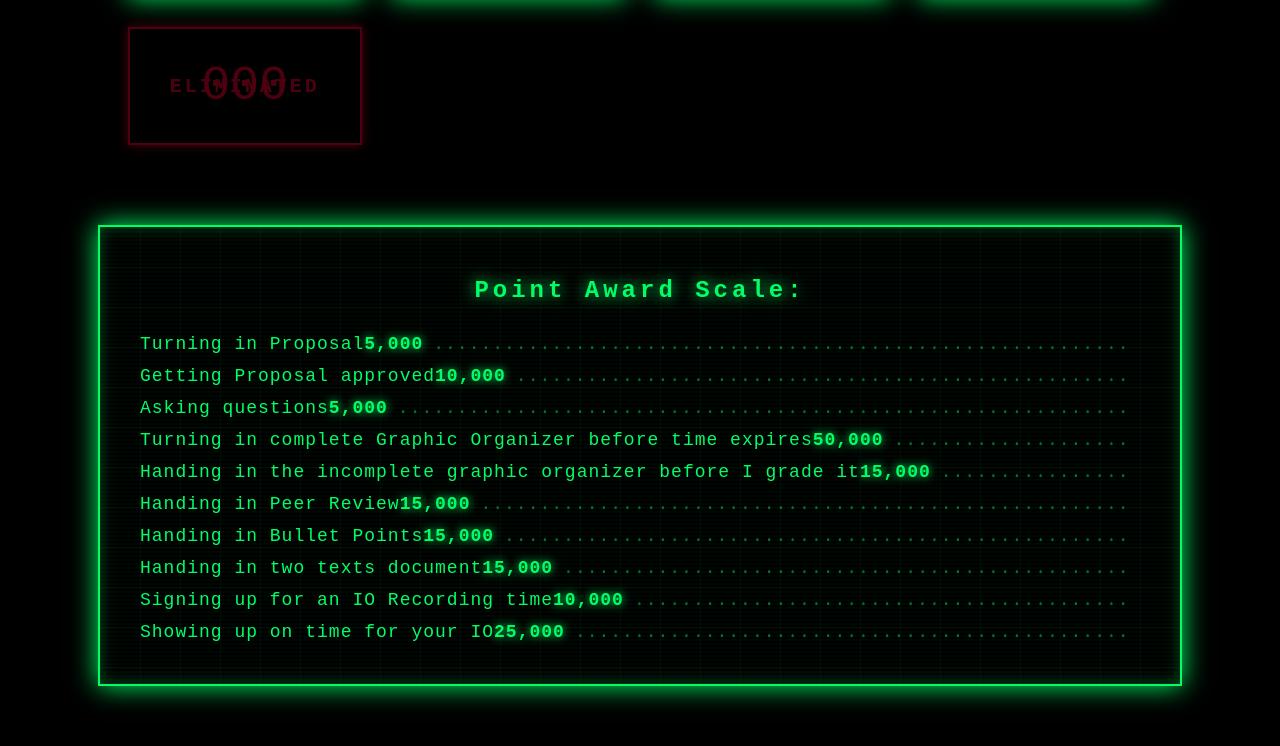
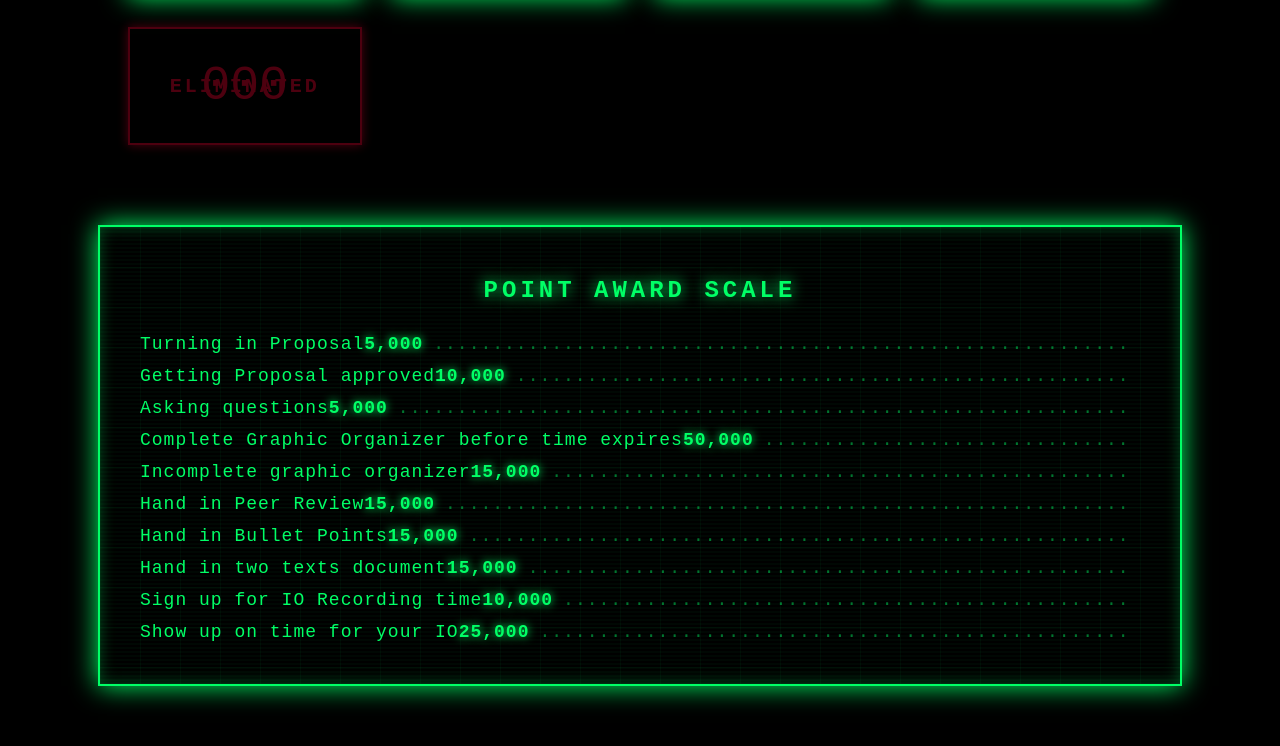
Before and after one commit to thomasbuteau-commits/leaderboard, a plain HTML site: page index.html in a window 1280 px wide. Shown: the part 763-1509 px from the top of the page. Drawn offline with Linux system fonts and the light colour scheme.

Commit message:
Update index.html

```diff
--- a/index.html
+++ b/index.html
@@ -1,11 +1,15 @@
-
 <!DOCTYPE html>
 <html>
+
 <head>
 <meta charset="UTF-8">
+<meta name="viewport" content="width=device-width, initial-scale=1.0">
 <title>Leaderboard</title>
+
 <link rel="stylesheet" href="style.css">
+
 </head>
+
 <body>
 
 <!-- Global CCTV scanline -->
@@ -17,25 +21,74 @@
 </h1>
 
 <div id="countdown" class="countdown"></div>
+
 <div id="leaderboard"></div>
 
-<!-- Point Award Scale -->
-<div class="point-scale">
-  <h2 class="glitch-text">Point Award Scale:</h2>
+
+<!-- POINT AWARD SCALE -->
+
+<section class="point-scale">
+
+<h2 class="glitch-text">POINT AWARD SCALE</h2>
+
 <ul>
-    <li><span class="action">Turning in Proposal</span><span class="points">5,000</span></li>
-    <li><span class="action">Getting Proposal approved</span><span class="points">10,000</span></li>
-    <li><span class="action">Asking questions</span><span class="points">5,000</span></li>
-    <li><span class="action">Turning in complete Graphic Organizer before time expires</span><span class="points">50,000</span></li>
-    <li><span class="action">Handing in the incomplete graphic organizer before I grade it</span><span class="points">15,000</span></li>
-    <li><span class="action">Handing in Peer Review</span><span class="points">15,000</span></li>
-    <li><span class="action">Handing in Bullet Points</span><span class="points">15,000</span></li>
-    <li><span class="action">Handing in two texts document</span><span class="points">15,000</span></li>
-    <li><span class="action">Signing up for an IO Recording time</span><span class="points">10,000</span></li>
-    <li><span class="action">Showing up on time for your IO</span><span class="points">25,000</span></li>
+
+<li>
+<span class="action">Turning in Proposal</span>
+<span class="points">5,000</span>
+</li>
+
+<li>
+<span class="action">Getting Proposal approved</span>
+<span class="points">10,000</span>
+</li>
+
+<li>
+<span class="action">Asking questions</span>
+<span class="points">5,000</span>
+</li>
+
+<li>
+<span class="action">Complete Graphic Organizer before time expires</span>
+<span class="points">50,000</span>
+</li>
+
+<li>
+<span class="action">Incomplete graphic organizer</span>
+<span class="points">15,000</span>
+</li>
+
+<li>
+<span class="action">Hand in Peer Review</span>
+<span class="points">15,000</span>
+</li>
+
+<li>
+<span class="action">Hand in Bullet Points</span>
+<span class="points">15,000</span>
+</li>
+
+<li>
+<span class="action">Hand in two texts document</span>
+<span class="points">15,000</span>
+</li>
+
+<li>
+<span class="action">Sign up for IO Recording time</span>
+<span class="points">10,000</span>
+</li>
+
+<li>
+<span class="action">Show up on time for your IO</span>
+<span class="points">25,000</span>
+</li>
+
 </ul>
-</div>
+
+</section>
+
 
 <script src="script.js"></script>
+
 </body>
 </html>
```
Lines whose indentation alone changed are shown as unchanged.
